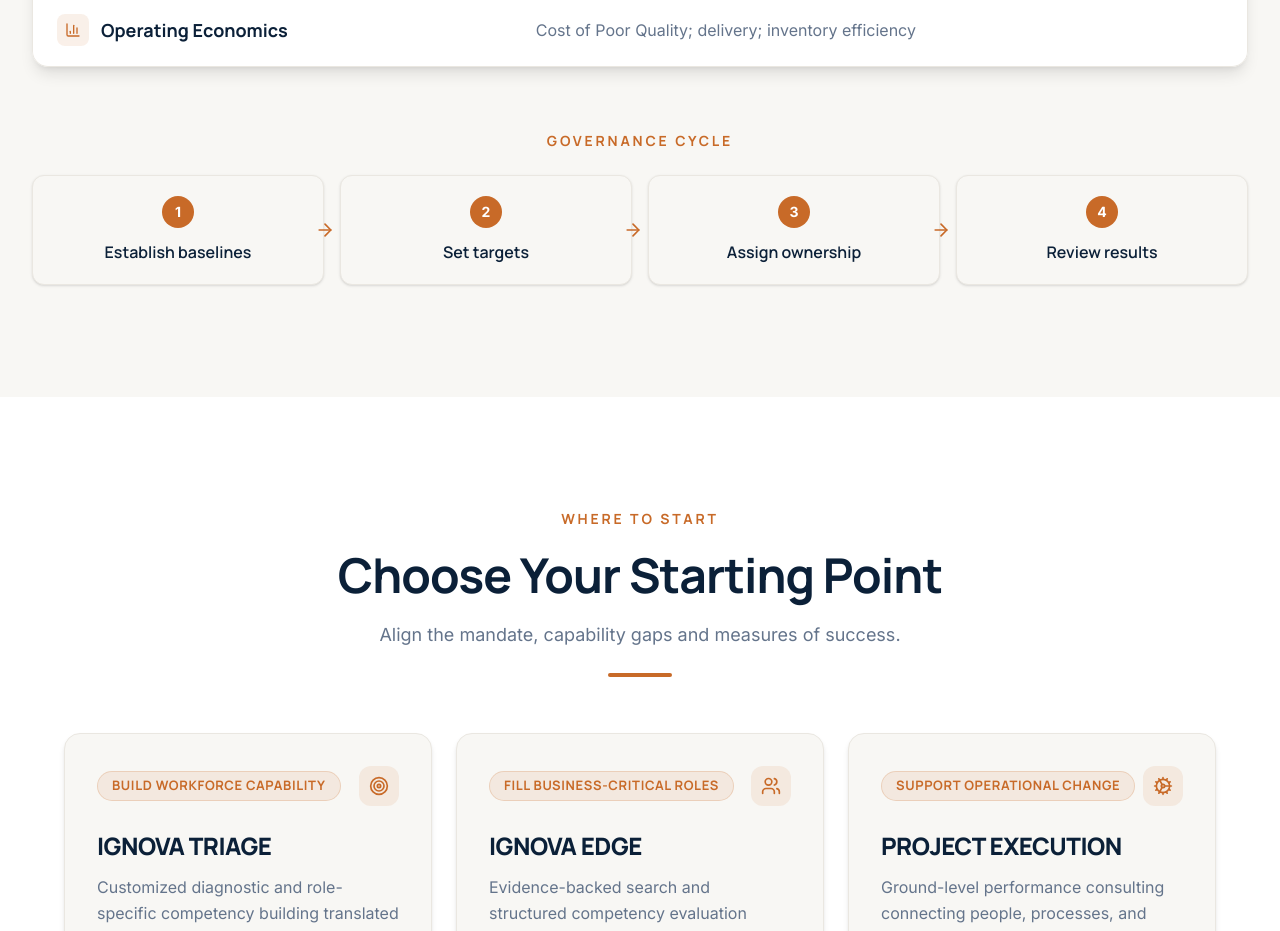
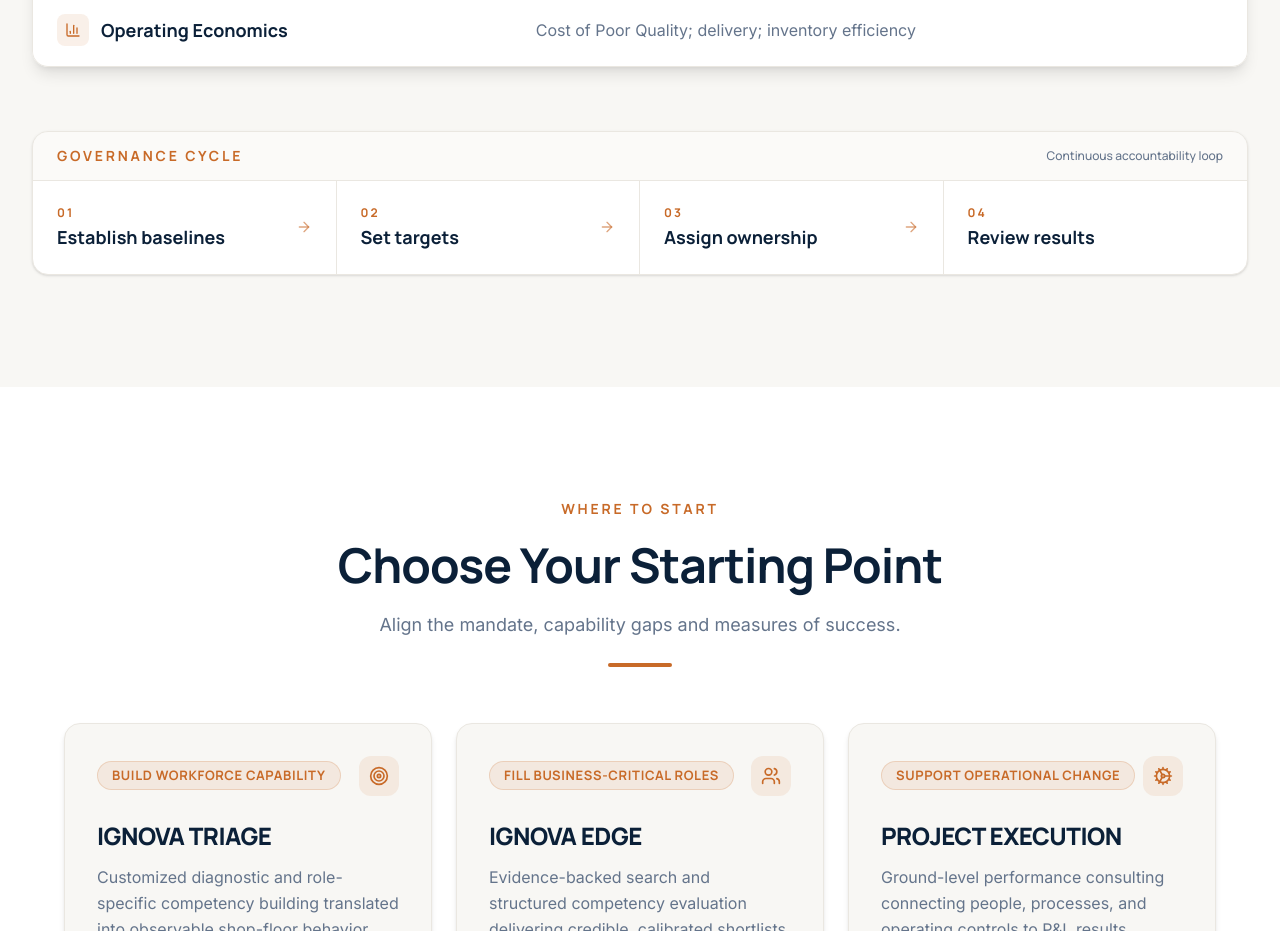
Before and after one commit to ayushprakash1010-jpg/Ignova, a Next.js app: page /approach in a window 1280 px wide. Shown: the part 2500-3431 px from the top of the page. Built offline with nearby package versions, Linux system fonts and the light colour scheme; a web font is replaced by a local one.

Commit message:
style(approach): replace numbered orange circle dots in Governance Cycle with crisp horizontal step strip

```diff
--- a/src/app/approach/page.tsx
+++ b/src/app/approach/page.tsx
@@ -256,36 +256,41 @@ export default function ApproachPage() {
             whileInView={{ opacity: 1, y: 0 }}
             viewport={{ once: true }}
             transition={{ duration: 0.5, delay: 0.2 }}
+            className="bg-white rounded-2xl border border-cream-dark shadow-sm overflow-hidden"
           >
+            <div className="bg-cream/60 border-b border-cream-dark px-6 py-3.5 flex items-center justify-between">
               <p
-              className="text-sm font-bold uppercase tracking-[0.2em] text-orange mb-6 text-center"
+                className="text-xs sm:text-sm font-bold uppercase tracking-[0.2em] text-orange"
                 style={{ fontFamily: "var(--font-accent)" }}
               >
-              GOVERNANCE CYCLE
+                Governance Cycle
               </p>
-            <div className="grid grid-cols-2 md:grid-cols-4 gap-4">
+              <span className="text-xs font-medium text-charcoal-light hidden sm:inline font-accent">
+                Continuous accountability loop
+              </span>
+            </div>
+
+            <div className="grid grid-cols-1 sm:grid-cols-2 lg:grid-cols-4 divide-y sm:divide-y-0 lg:divide-x divide-cream-dark">
               {GOVERNANCE_STEPS.map((step, index) => (
-                <motion.div
+                <div
                   key={step}
-                  initial={{ opacity: 0, scale: 0.9 }}
-                  whileInView={{ opacity: 1, scale: 1 }}
-                  viewport={{ once: true }}
-                  transition={{ duration: 0.4, delay: index * 0.1 }}
-                  className="relative bg-cream rounded-xl p-5 text-center border border-cream-dark group shadow-sm hover:shadow-lg hover:-translate-y-1 transition-all"
+                  className="px-6 py-5 sm:py-6 flex items-center justify-between gap-3 hover:bg-cream/35 transition-colors"
                 >
-                  <span className="inline-flex items-center justify-center w-8 h-8 rounded-full bg-orange text-white text-sm font-bold mb-3">
-                    {index + 1}
+                  <div>
+                    <span className="block text-xs font-bold tracking-[0.18em] text-orange font-accent mb-1">
+                      {String(index + 1).padStart(2, "0")}
                     </span>
                     <p
-                    className="text-[15px] sm:text-base font-semibold text-navy"
-                    style={{ fontFamily: "var(--font-accent)" }}
+                      className="text-base sm:text-lg font-bold text-navy leading-snug"
+                      style={{ fontFamily: "var(--font-heading)" }}
                     >
                       {step}
                     </p>
+                  </div>
                   {index < GOVERNANCE_STEPS.length - 1 && (
-                    <ArrowRight className="absolute -right-3 top-1/2 -translate-y-1/2 w-5 h-5 text-orange hidden md:block z-10" />
+                    <ArrowRight className="w-4 h-4 text-orange/60 hidden lg:block flex-shrink-0" />
                   )}
-                </motion.div>
+                </div>
               ))}
             </div>
           </motion.div>
```
Lines whose indentation alone changed are shown as unchanged.
